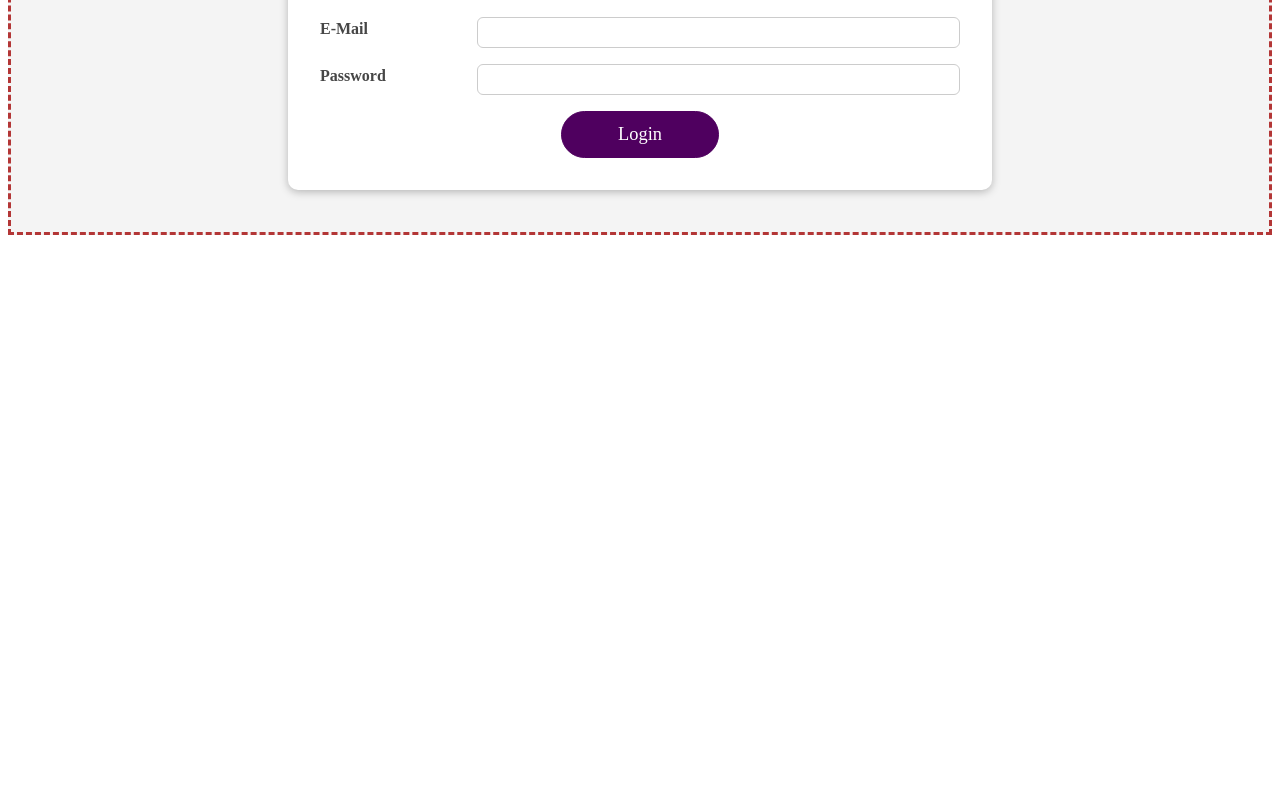
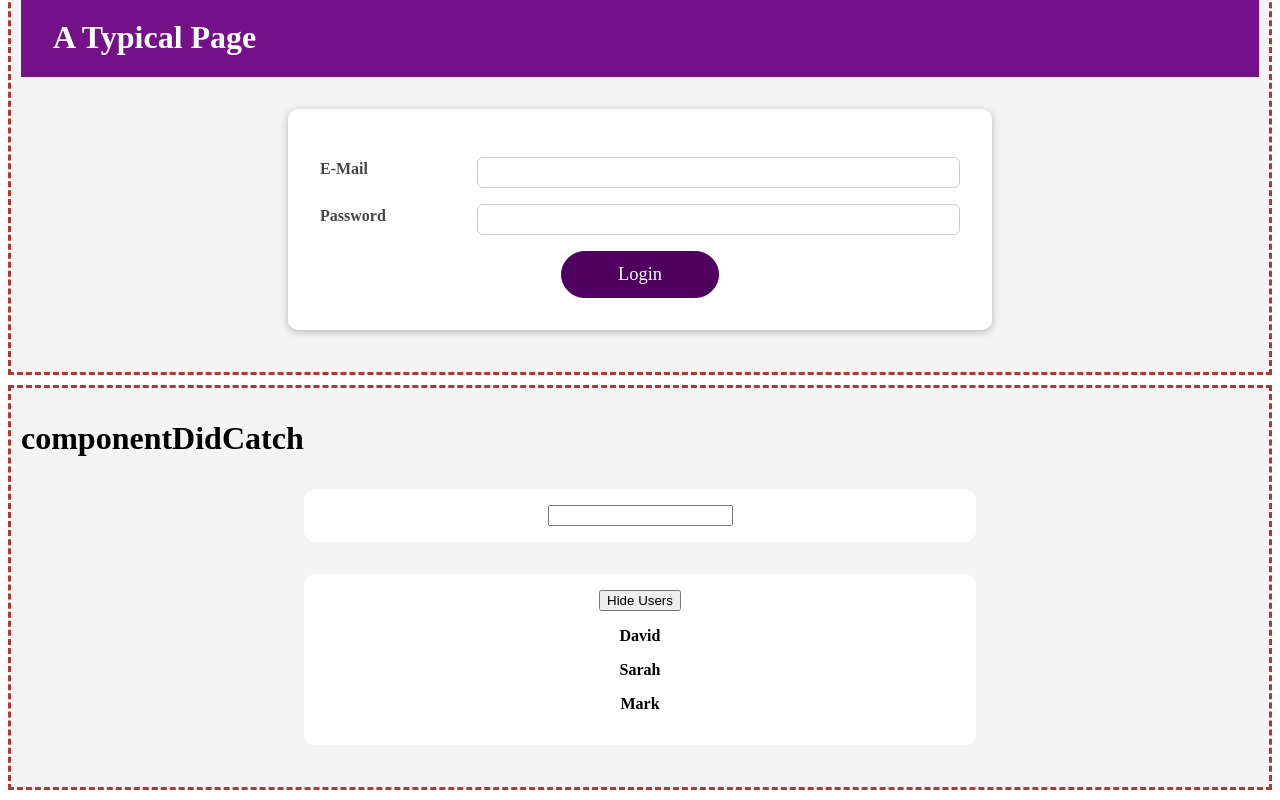
Before and after one commit to hbrao/react-app, a React app: page / in a window 1280 px wide. Shown: the part 1605-2405 px from the top of the page. Before the commit the page ends 1850 px from the top, so only its background shows below. Built offline with nearby package versions, Linux system fonts and the light colour scheme; the HTML template or start-up script is replaced by a standard one.

Commit message:
Few class based examples.

```diff
--- a/app/App.jsx
+++ b/app/App.jsx
@@ -9,6 +9,8 @@ import AddUser from './components/refs/AddUser.js'
 import UsersList from './components/refs/UsersList.js'
 import LoginApp from './components/functional/hooks/effect/LoginApp'
 import { AuthContextProvider } from './components/functional/hooks/effect/context/auth-context'
+import UsersContext from './components/class/users-context.js'
+import UserFinder from './components/class/UserFinder.js'
 
 const ProfilesDiv = styled.div`
     display: flex;
@@ -18,6 +20,18 @@ const ProfilesDiv = styled.div`
     margin-bottom: 10px;
     padding-right: 10px;
 `
+
+const DUMMY_USERS = [
+    { id: 'u1', age: 30,  name: 'David' },
+    { id: 'u2', age:40, name: 'Sarah' },
+    { id: 'u3', age:60, name: 'Mark' },
+  ];
+
+const DUMMY_PROFILES = [
+    {name: 'David', age:30, bio: 'enjoys swimming and biking', hobbies: ['swimming', 'biking']},
+    {name: 'Sarah', age:40, bio: 'enjoy long walks on the beach', hobbies: ['gardening', 'games']},
+    {name: 'Mark', age:60, bio: 'enjoy long walks on the beach', hobbies: ['gardening', 'games']}
+]
 
 //Class based React Component
 export default class App extends React.Component {
@@ -38,10 +52,8 @@ export default class App extends React.Component {
 
         //Updating the state triggers rendering of the app component again.
         this.setState({
-            profiles : [
-                {name: 'David', age:30, bio: 'enjoys swimming and biking', hobbies: ['swimming', 'biking']},
-                {name: 'Sarah', age:40, bio: 'enjoy long walks on the beach', hobbies: ['gardening', 'games']}
-            ]
+            usersList : DUMMY_USERS,
+            profiles : DUMMY_PROFILES
         })
     }
 
@@ -87,7 +99,15 @@ export default class App extends React.Component {
                 </ExampleWrapper>
                 <ExampleWrapper>
                     <h1>useState, useEffect, useReducer, useContext, useRef</h1>
-                    <AuthContextProvider><LoginApp/></AuthContextProvider>
+                    <AuthContextProvider>
+                        <LoginApp/>
+                    </AuthContextProvider>
+                </ExampleWrapper>
+                <ExampleWrapper>
+                    <h1>componentDidCatch</h1>
+                    <UsersContext.Provider value={{users: DUMMY_USERS}}>
+                        <UserFinder />
+                    </UsersContext.Provider>
                 </ExampleWrapper>
             </div>
         )
--- /dev/null
+++ b/app/components/class/ErrorBoundary.js
@@ -0,0 +1,22 @@
+import { Component } from 'react';
+import React from 'react';
+class ErrorBoundary extends Component {
+  constructor() {
+    super();
+    this.state = { hasError: false };
+  }
+
+  componentDidCatch(error) {
+    console.log(error);
+    this.setState({ hasError: true });
+  }
+
+  render() {
+    if (this.state.hasError) {
+      return <p>Something went wrong!</p>;
+    }
+    return this.props.children;
+  }
+}
+
+export default ErrorBoundary;
--- /dev/null
+++ b/app/components/class/User.js
@@ -0,0 +1,19 @@
+import { Component } from 'react';
+import React from 'react'
+import classes from './User.module.css';
+
+class User extends Component {
+  componentWillUnmount() {
+    console.log('User will unmount!');
+  }
+
+  render() {
+    return <li className={classes.user}>{this.props.name}</li>;
+  }
+}
+
+// const User = (props) => {
+//   return <li className={classes.user}>{props.name}</li>;
+// };
+
+export default User;
--- /dev/null
+++ b/app/components/class/User.module.css
@@ -0,0 +1,4 @@
+.user {
+  margin: 1rem 0;
+  font-weight: bold;
+}
--- /dev/null
+++ b/app/components/class/UserFinder.js
@@ -0,0 +1,76 @@
+import { Fragment, useState, useEffect, Component } from 'react';
+import React from 'react'
+import Users from './Users';
+import classes from './UserFinder.module.css';
+import UsersContext from './users-context';
+import ErrorBoundary from './ErrorBoundary';
+
+class UserFinder extends Component {
+  static contextType = UsersContext;
+
+  constructor() {
+    super();
+    this.state = {
+      filteredUsers: [],
+      searchTerm: '',
+    };
+  }
+
+  componentDidMount() {
+    // Send http request...
+    this.setState({ filteredUsers: this.context.users });
+  }
+
+  componentDidUpdate(prevProps, prevState) {
+    if (prevState.searchTerm !== this.state.searchTerm) {
+      this.setState({
+        filteredUsers: this.context.users.filter((user) =>
+          user.name.includes(this.state.searchTerm)
+        ),
+      });
+    }
+  }
+
+  searchChangeHandler(event) {
+    this.setState({ searchTerm: event.target.value });
+  }
+
+  render() {
+    return (
+      <Fragment>
+        <div className={classes.finder}>
+          <input type='search' onChange={this.searchChangeHandler.bind(this)} />
+        </div>
+        <ErrorBoundary>
+          <Users users={this.state.filteredUsers} />
+        </ErrorBoundary>
+      </Fragment>
+    );
+  }
+}
+
+// const UserFinder = () => {
+//   const [filteredUsers, setFilteredUsers] = useState(DUMMY_USERS);
+//   const [searchTerm, setSearchTerm] = useState('');
+
+//   useEffect(() => {
+//     setFilteredUsers(
+//       DUMMY_USERS.filter((user) => user.name.includes(searchTerm))
+//     );
+//   }, [searchTerm]);
+
+//   const searchChangeHandler = (event) => {
+//     setSearchTerm(event.target.value);
+//   };
+
+//   return (
+//     <Fragment>
+//       <div className={classes.finder}>
+//         <input type='search' onChange={searchChangeHandler} />
+//       </div>
+//       <Users users={filteredUsers} />
+//     </Fragment>
+//   );
+// };
+
+export default UserFinder;
--- /dev/null
+++ b/app/components/class/UserFinder.module.css
@@ -0,0 +1,8 @@
+.finder {
+  margin: 2rem auto;
+  background-color: white;
+  padding: 1rem;
+  border-radius: 12px;
+  max-width: 40rem;
+  text-align: center;
+}
--- /dev/null
+++ b/app/components/class/Users.js
@@ -0,0 +1,78 @@
+import { Component } from 'react';
+import React from 'react'
+import User from './User';
+import classes from './Users.module.css';
+
+class Users extends Component {
+  constructor() {
+    super();
+    this.state = {
+      showUsers: true,
+      more: 'Test',
+    };
+  }
+
+  componentDidUpdate() {
+    // try {
+    //   someCodeWhichMightFail()
+    // } catch (err) {
+    //   // handle error
+    // }
+    if (this.props.users.length === 0) {
+      throw new Error('No users provided!');
+    }
+  }
+
+  toggleUsersHandler() {
+    // this.state.showUsers = false; // NOT!
+    this.setState((curState) => {
+      return { showUsers: !curState.showUsers };
+    });
+  }
+
+  render() {
+    const usersList = (
+      <ul>
+        {this.props.users.map((user) => (
+          <User key={user.id} name={user.name} />
+        ))}
+      </ul>
+    );
+
+    return (
+      <div className={classes.users}>
+        <button onClick={this.toggleUsersHandler.bind(this)}>
+          {this.state.showUsers ? 'Hide' : 'Show'} Users
+        </button>
+        {this.state.showUsers && usersList}
+      </div>
+    );
+  }
+}
+
+// const Users = () => {
+//   const [showUsers, setShowUsers] = useState(true);
+
+//   const toggleUsersHandler = () => {
+//     setShowUsers((curState) => !curState);
+//   };
+
+//   const usersList = (
+//     <ul>
+//       {DUMMY_USERS.map((user) => (
+//         <User key={user.id} name={user.name} />
+//       ))}
+//     </ul>
+//   );
+
+//   return (
+//     <div className={classes.users}>
+//       <button onClick={toggleUsersHandler}>
+//         {showUsers ? 'Hide' : 'Show'} Users
+//       </button>
+//       {showUsers && usersList}
+//     </div>
+//   );
+// };
+
+export default Users;
--- /dev/null
+++ b/app/components/class/Users.module.css
@@ -0,0 +1,14 @@
+.users {
+  margin: 2rem auto;
+  background-color: white;
+  padding: 1rem;
+  border-radius: 12px;
+  max-width: 40rem;
+  text-align: center;
+}
+
+.users ul {
+  list-style: none;
+  margin: 0;
+  padding: 0;
+}
--- /dev/null
+++ b/app/components/class/users-context.js
@@ -0,0 +1,7 @@
+import React from 'react';
+
+const UsersContext = React.createContext({
+  users: []
+});
+
+export default UsersContext;
```
